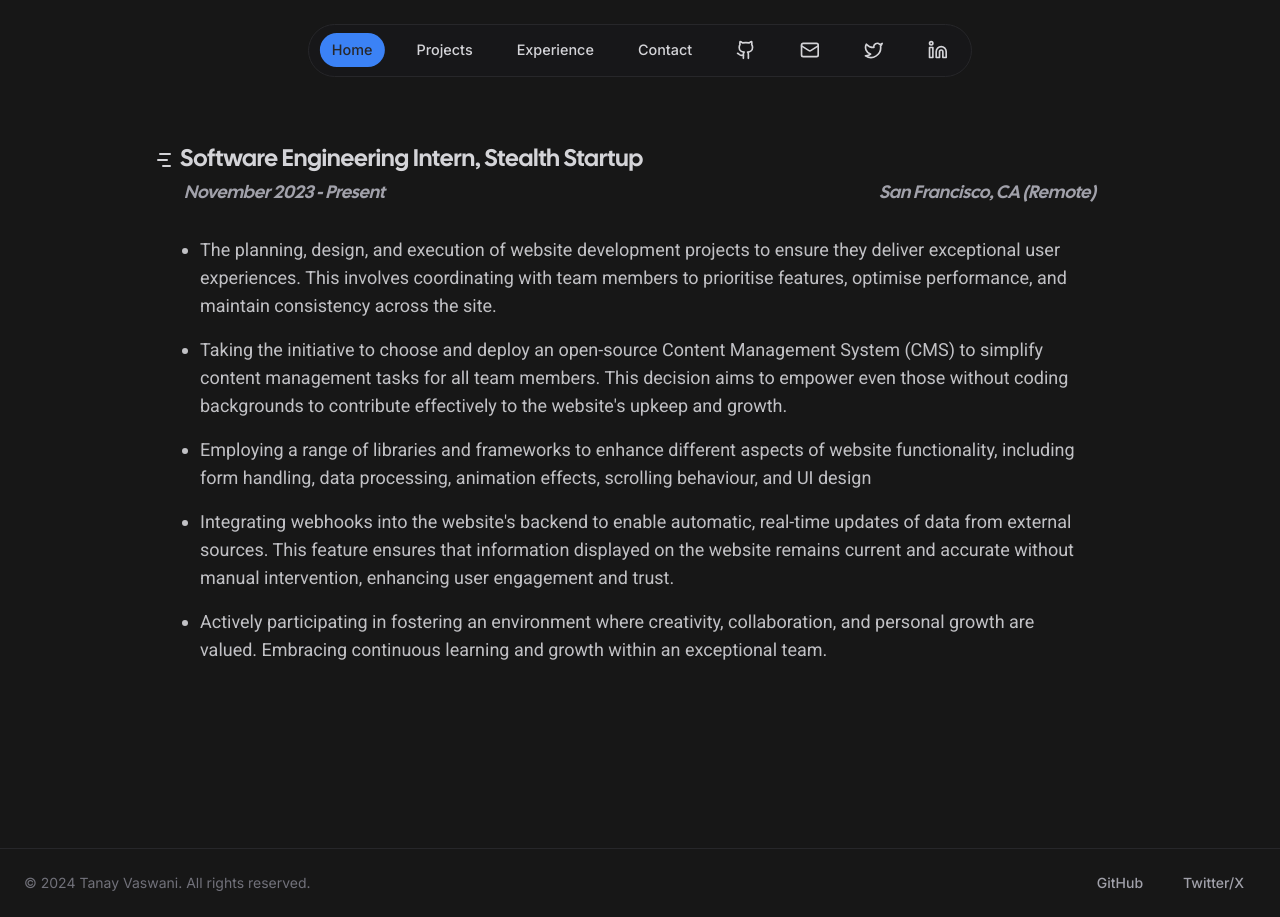
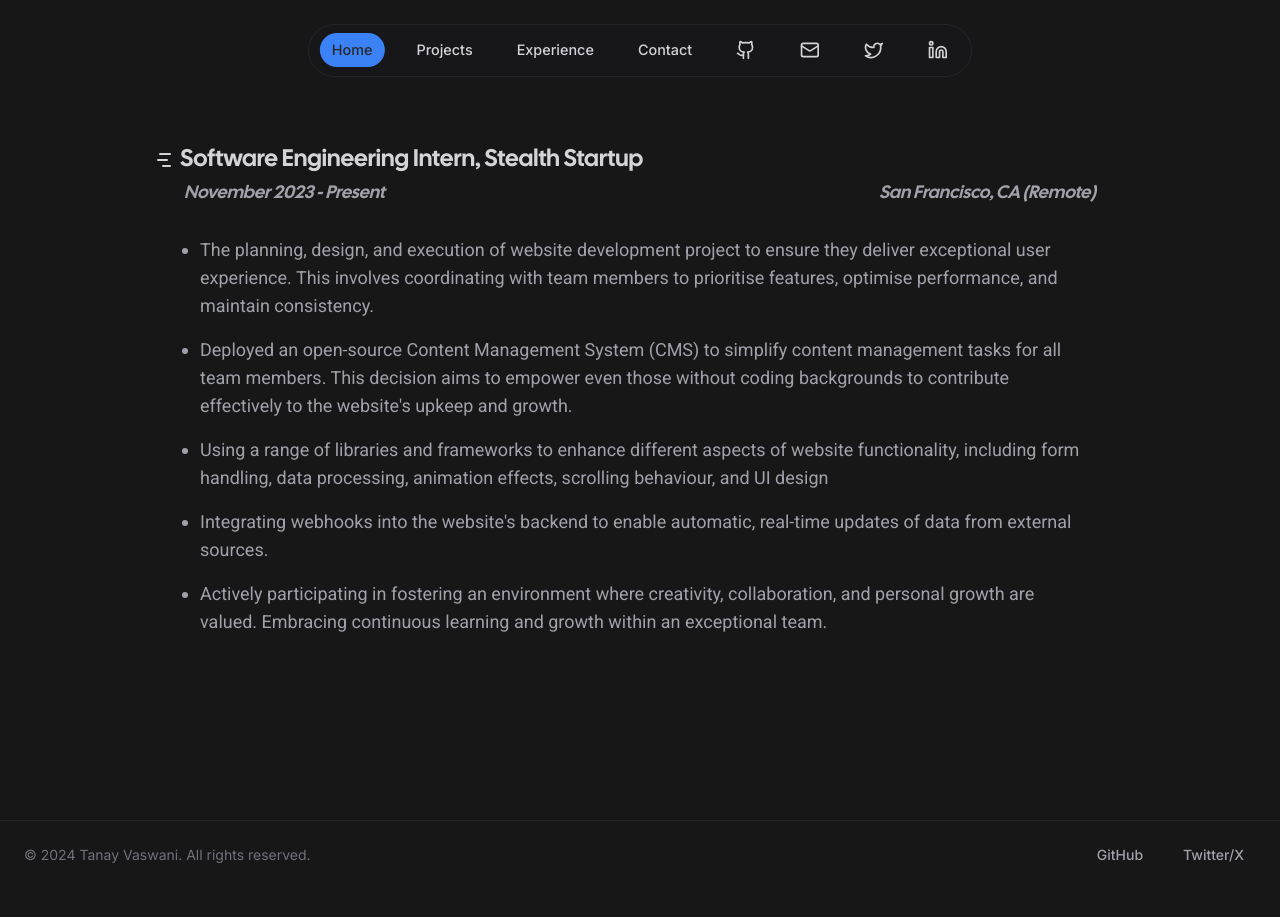
Before and after one commit to tanayvaswani/tanayvaswani-portfolio, a Next.js app: page /experience in a window 1280 px wide. After the commit the page ends 889 px from the top, so only its background shows below. Built offline with nearby package versions, Linux system fonts and the light colour scheme.

Commit message:
refac: exp section

```diff
--- a/components/experience/experience-content.ts
+++ b/components/experience/experience-content.ts
@@ -13,10 +13,10 @@ export const experienceContent = [
     duration: "November 2023 - Present",
     location: "San Francisco, CA (Remote)",
     description: [
-      "The planning, design, and execution of website development projects to ensure they deliver exceptional user experiences. This involves coordinating with team members to prioritise features, optimise performance, and maintain consistency across the site.",
-      "Taking the initiative to choose and deploy an open-source Content Management System (CMS) to simplify content management tasks for all team members. This decision aims to empower even those without coding backgrounds to contribute effectively to the website's upkeep and growth.",
-      "Employing a range of libraries and frameworks to enhance different aspects of website functionality, including form handling, data processing, animation effects, scrolling behaviour, and UI design",
-      "Integrating webhooks into the website's backend to enable automatic, real-time updates of data from external sources. This feature ensures that information displayed on the website remains current and accurate without manual intervention, enhancing user engagement and trust.",
+      "The planning, design, and execution of website development project to ensure they deliver exceptional user experience. This involves coordinating with team members to prioritise features, optimise performance, and maintain consistency.",
+      "Deployed an open-source Content Management System (CMS) to simplify content management tasks for all team members. This decision aims to empower even those without coding backgrounds to contribute effectively to the website's upkeep and growth.",
+      "Using a range of libraries and frameworks to enhance different aspects of website functionality, including form handling, data processing, animation effects, scrolling behaviour, and UI design",
+      "Integrating webhooks into the website's backend to enable automatic, real-time updates of data from external sources.",
       "Actively participating in fostering an environment where creativity, collaboration, and personal growth are valued. Embracing continuous learning and growth within an exceptional team.",
     ],
   },
--- a/components/experience/experience-section.tsx
+++ b/components/experience/experience-section.tsx
@@ -49,7 +49,7 @@ const ExperienceSection = ({
       <div className="md:px-8 px-0">
         <ul
           className={cn(
-            "flex flex-col items-start justify-center py-4 px-0 md:px-4 text-zinc-300/90 text-base md:text-lg list-disc",
+            "flex flex-col items-start justify-center py-4 px-0 md:px-4 text-zinc-400 text-base md:text-lg md:list-disc",
             rob.className
           )}
         >
```
